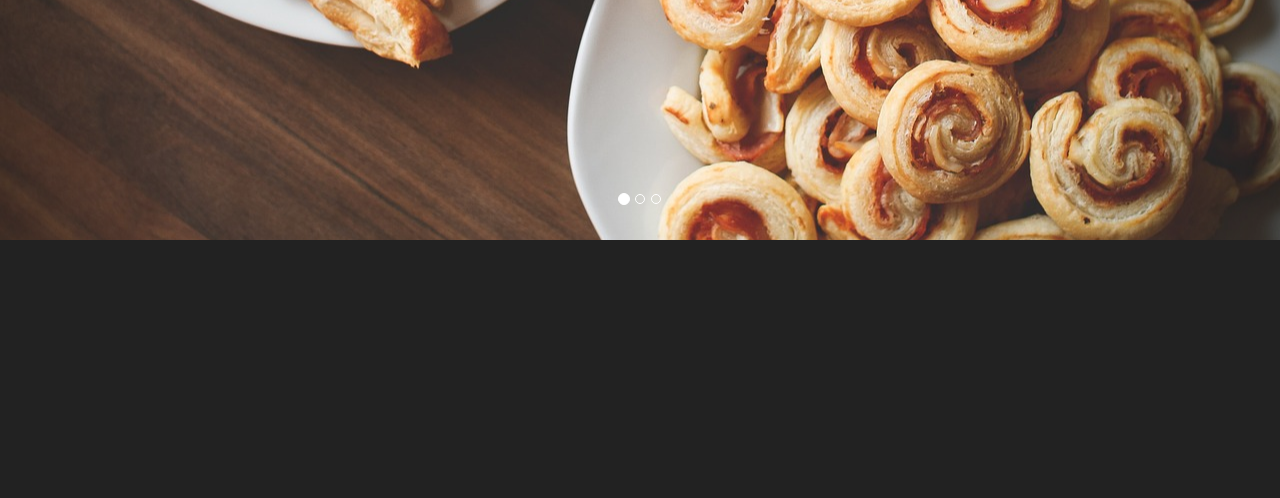
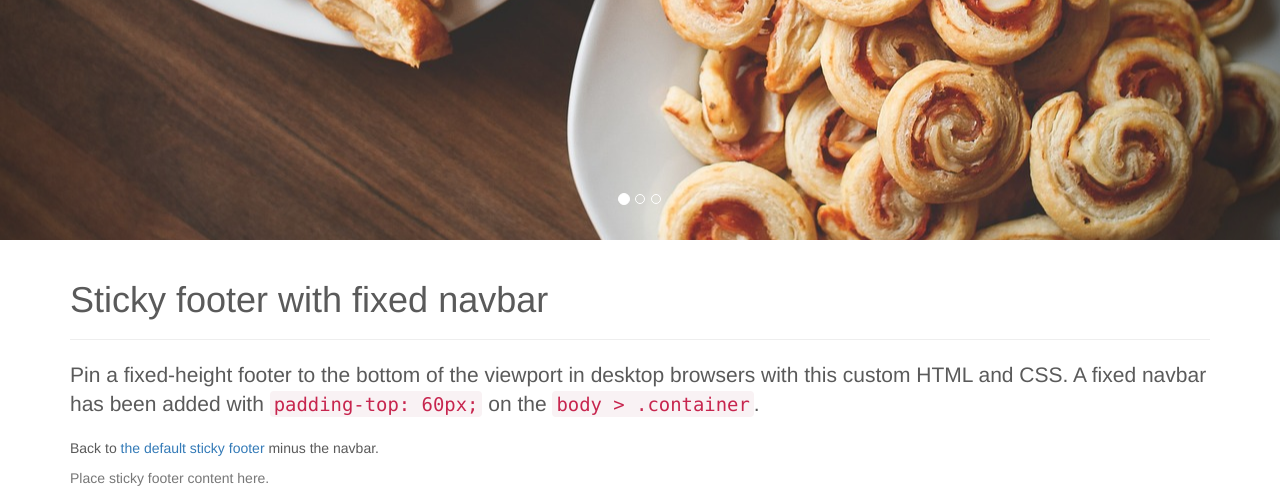
Before and after one commit to jasonganub/food_cart_app, a Django app: page / in a window 1280 px wide. Shown: the part 560-1058 px from the top of the page. Before the commit the page ends 800 px from the top, so only its background shows below. Run offline with Django 3.2, Linux system fonts and the light colour scheme; some libraries are stand-ins or nearby versions.

Commit message:
Added footer placeholder

```diff
--- a/templates/base.html
+++ b/templates/base.html
@@ -34,11 +34,9 @@
 	  <!--link rel="stylesheet" href="css/creative.css" type="text/css"-->
 	</head>
 	<body>
-		<!-- NAVBAR
-		============================================-->
+		<!-- NAVBAR -->
 		<div class="navbar-wrapper">
 			<div class="container">
-
 				<nav class="navbar navbar-inverse navbar-fixed-top">
 					<div class="container">
 						<div class="navbar-header">
@@ -68,6 +66,21 @@
     <!-- BLOCK CONTENT -->
     {% block content %}
     {% endblock %}
+
+		<!-- FOOTER -->
+    <div class="container">
+      <div class="page-header">
+        <h1>Sticky footer with fixed navbar</h1>
+      </div>
+      <p class="lead">Pin a fixed-height footer to the bottom of the viewport in desktop browsers with this custom HTML and CSS. A fixed navbar has been added with <code>padding-top: 60px;</code> on the <code>body > .container</code>.</p>
+      <p>Back to <a href="../sticky-footer">the default sticky footer</a> minus the navbar.</p>
+    </div>
+
+    <footer class="footer">
+      <div class="container">
+        <p class="text-muted">Place sticky footer content here.</p>
+      </div>
+    </footer>
 
 		<!-- Bootstrap core JavaScript
 	  ================================================== -->
--- a/templates/login_page.html
+++ b/templates/login_page.html
@@ -36,6 +36,6 @@
           </div>
         </div>
       </div>
-      </fieldset>
-    </form>
-    {% endblock %}
+    </fieldset>
+  </form>
+  {% endblock %}
```
